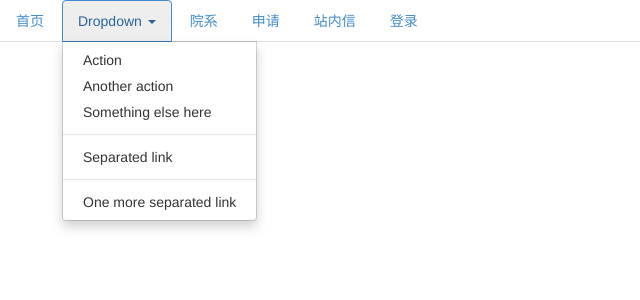
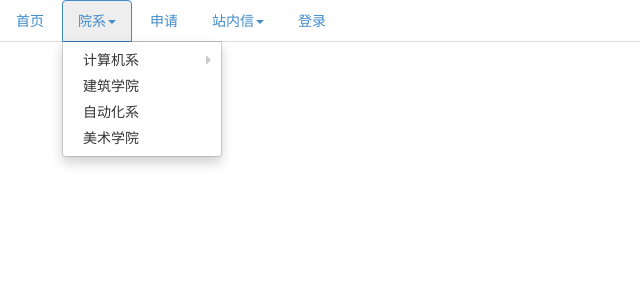
Before and after one commit to daaqing452/League-Branch-Informatization-Platform, a Django app: page / in a window 1280 px wide, after a click on "院系". Shown: the top 300 px of the page, without its empty margins (0-640 px from the left). Run offline with Django 3.2, Linux system fonts and the light colour scheme; some libraries are stand-ins or nearby versions.

Commit message:
下拉菜单

```diff
--- /dev/null
+++ b/static/css/base.css
@@ -0,0 +1,41 @@
+.dropdown-submenu {
+    position: relative;
+}
+.dropdown-submenu > .dropdown-menu {
+    top: 0;
+    left: 100%;
+    margin-top: -6px;
+    margin-left: -1px;
+    -webkit-border-radius: 0 6px 6px 6px;
+    -moz-border-radius: 0 6px 6px;
+    border-radius: 0 6px 6px 6px;
+}
+.dropdown-submenu:hover > .dropdown-menu {
+    display: block;
+}
+.dropdown-submenu > a:after {
+    display: block;
+    content: " ";
+    float: right;
+    width: 0;
+    height: 0;
+    border-color: transparent;
+    border-style: solid;
+    border-width: 5px 0 5px 5px;
+    border-left-color: #ccc;
+    margin-top: 5px;
+    margin-right: -10px;
+}
+.dropdown-submenu:hover > a:after {
+    border-left-color: #fff;
+}
+.dropdown-submenu.pull-left {
+    float: none;
+}
+.dropdown-submenu.pull-left > .dropdown-menu {
+    left: -100%;
+    margin-left: 10px;
+    -webkit-border-radius: 6px 0 6px 6px;
+    -moz-border-radius: 6px 0 6px 6px;
+    border-radius: 6px 0 6px 6px;
+}
--- a/static/js/base.js
+++ b/static/js/base.js
@@ -24,7 +24,13 @@ function commit(flag){
 		case 2:{
 			break;
 		}
+		//发送站内信
 		case 3:{
+
+			break;
+		}
+		//阅读站内信
+		case 4:{
 
 			break;
 		}
@@ -88,3 +94,12 @@ function mail(){
 	$(".modal-footer").children("button").eq(1).attr("onclick","commit(3)");
 
 }
+
+function readMail(b){
+	$b = $(b);
+	var message_title = $b.text();
+	$("#myModalLabel").text(message_title);
+
+	$(".modal-footer").children("button").eq(1).attr("onclick","commit(4)");
+
+}
--- a/static/template/base.html
+++ b/static/template/base.html
@@ -5,6 +5,7 @@
     <meta name="viewport" content="width=device-width, initial-scale=1.0">
     <title>首页</title>
     <link href="{% static "bootstrap/css/bootstrap.min.css" %}" rel="stylesheet">
+    <link href="{% static "css/base.css" %}" rel="stylesheet">
 </head>
 
 <body>
@@ -14,19 +15,19 @@
                 <a href="/index/">首页</a>
             </li>
             <li class="dropdown">
-              <a href="#" class="dropdown-toggle" data-toggle="dropdown" role="button" aria-haspopup="true" aria-expanded="false">Dropdown <span class="caret"></span></a>
+              <a class="dropdown-toggle" data-toggle="dropdown" role="button" aria-haspopup="true" aria-expanded="false">院系<span class="caret"></span></a>
               <ul class="dropdown-menu">
-                <li><a href="#">Action</a></li>
-                <li><a href="#">Another action</a></li>
-                <li><a href="#">Something else here</a></li>
-                <li role="separator" class="divider"></li>
-                <li><a href="#">Separated link</a></li>
-                <li role="separator" class="divider"></li>
-                <li><a href="#">One more separated link</a></li>
+                <li class="dropdown-submenu"><a href="#">计算机系</a>
+                    <ul class="dropdown-menu">
+                        <li><a href="#">计61</a></li>
+                        <li><a href="#">计62</a></li>
+                        <li><a href="#">计63</a></li>
+                    </ul>
+                </li>
+                <li><a href="#">建筑学院</a></li>
+                <li><a href="#">自动化系</a></li>
+                <li><a href="#">美术学院</a></li>
               </ul>
-            </li>
-            <li>
-                <a href="#">院系</a>
             </li>
             <li>
                 <a data-toggle="modal" data-target="#myModal" onclick="apply()">申请</a>
@@ -36,8 +37,14 @@
                 <a href="/setting/">管理员界面</a>
             </li>
             {% endif %}
-            <li>
-                <a data-toggle="modal" data-target="#myModal" onclick="mail()">站内信</a>
+            <li class="dropdown">
+              <a class="dropdown-toggle" data-toggle="dropdown" role="button" aria-haspopup="true" aria-expanded="false">站内信<span class="caret"></span></a>
+              <ul class="dropdown-menu">
+                <li><a data-toggle="modal" data-target="#myModal" onclick="mail()">发送站内信</a></li>
+                <li class="divider"></li>
+                <li><a data-toggle="modal" data-target="#myModal" onclick="readMail(this)">信息1</a></li>
+                <li><a data-toggle="modal" data-target="#myModal" onclick="readMail(this)">信息2</a></li>
+              </ul>
             </li>
             {% if login %}
             <li>
```
